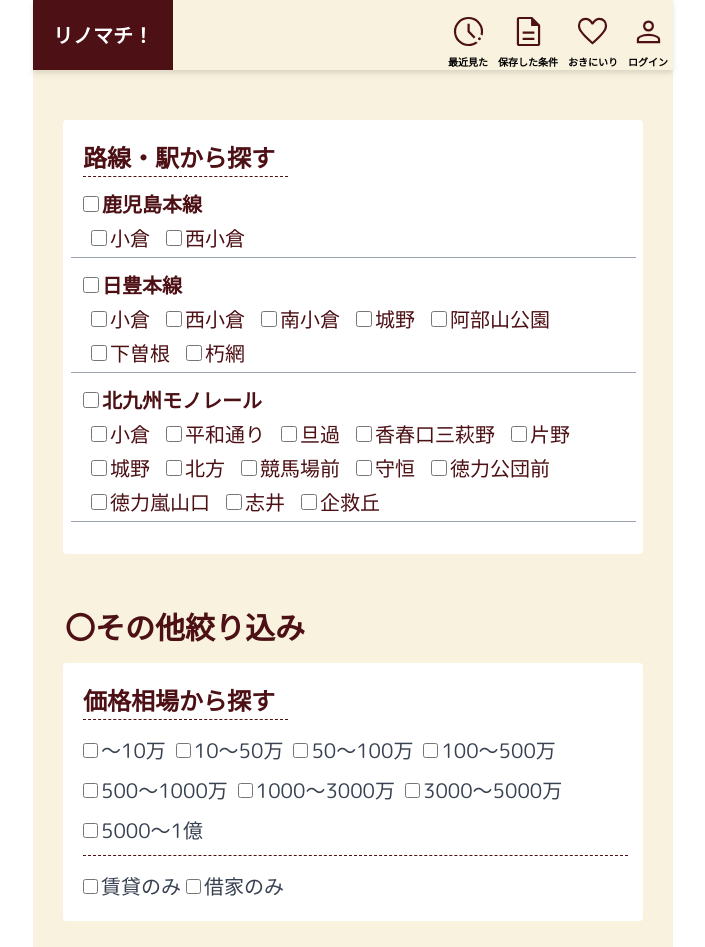
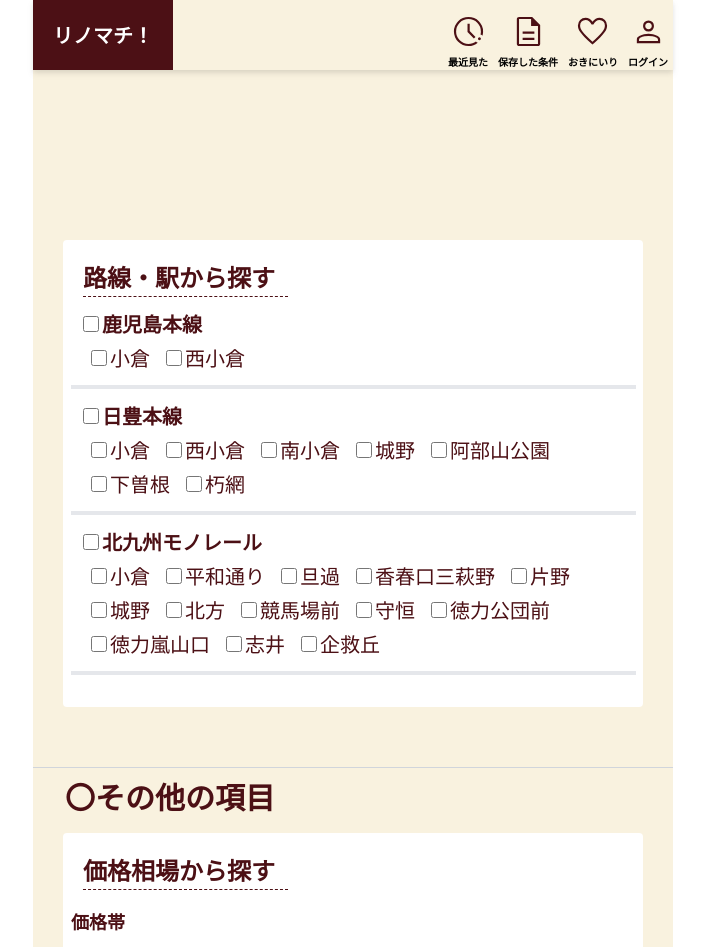
Before and after one commit to yama-chiiii/Rinomachi-Front, a Next.js app: page /search/searchline in a window 1280 px wide. Shown: the top 947 px of the page, without its empty margins (287-992 px from the left). Built offline with nearby package versions, Linux system fonts and the light colour scheme; a web font is replaced by a local one.

Commit message:
style: 条件を他ページへ渡す

```diff
--- a/src/app/component/Line.tsx
+++ b/src/app/component/Line.tsx
@@ -1,6 +1,6 @@
 'use client'
 
-import { useState } from 'react'
+import { useEffect, useState } from 'react'
 
 type LineProps = {
   onConditionChange: (condition: string, checked: boolean) => void
@@ -30,7 +30,7 @@ function CheckBox({
         className='w-16 h-16 text-brown-dark bg-gray-100 border-gray-300 rounded focus:ring-blue-500 focus:ring-2'
       />
       <label
-        className={`ml-3 text-dark-brown  text-sm lg:text-xl ${
+        className={`ml-3 text-dark-brown text-sm lg:text-xl ${
           isBold ? 'font-bold' : 'font-medium'
         }`}
       >
@@ -67,14 +67,17 @@ export default function Line({ onConditionChange }: LineProps) {
       '志井',
       '企救丘',
     ],
-  } as const // 'as const' を追加してリテラル型に固定
+  } as const
 
   const [checkedItems, setCheckedItems] = useState<Record<string, boolean>>({})
+  const [pendingUpdates, setPendingUpdates] = useState<
+    { name: string; checked: boolean }[]
+  >([])
 
   const toggleCheck = (name: string, checked: boolean) => {
     setCheckedItems((prev) => {
       const newState = { ...prev, [name]: checked }
-      onConditionChange(name, checked) // 親に通知
+      setPendingUpdates((updates) => [...updates, { name, checked }])
       return newState
     })
   }
@@ -85,11 +88,19 @@ export default function Line({ onConditionChange }: LineProps) {
       const newState = { ...prev }
       stations.forEach((station) => {
         newState[station] = checked
-        onConditionChange(station, checked) // 駅ごとに通知
+        setPendingUpdates((updates) => [...updates, { name: station, checked }])
       })
       return newState
     })
   }
+
+  useEffect(() => {
+    if (pendingUpdates.length > 0) {
+      const updates = [...pendingUpdates]
+      setPendingUpdates([])
+      updates.forEach(({ name, checked }) => onConditionChange(name, checked))
+    }
+  }, [pendingUpdates, onConditionChange])
 
   return (
     <div className='w-full flex flex-col mx-auto mb-32 font-mPlus font-semibold text-2xl'>
@@ -100,30 +111,28 @@ export default function Line({ onConditionChange }: LineProps) {
           </div>
           {Object.entries(groups).map(([group, items]) => (
             <div key={group} className='mb-12'>
-              {/* 路線名のチェックボックス */}
-              <div className='mb-4 ml-8 '>
+              <div className='mb-4 ml-8'>
                 <CheckBox
                   name={group}
                   isChecked={items.every((item) => checkedItems[item])} // 全駅が選択されている場合にチェック
                   toggleCheck={(name, checked) =>
                     toggleGroup(name as keyof typeof groups, checked)
-                  } // 型を明示
-                  isBold={true} // 路線名を太文字にする
+                  }
+                  isBold={true}
                 />
               </div>
-              {/* 駅のチェックボックス */}
-              <div className='flex flex-wrap gap-4 ml-16'>
+
+              <div className='flex flex-wrap gap-4 ml-16 mb-12'>
                 {items.map((item) => (
                   <CheckBox
                     key={item}
                     name={item}
-                    isChecked={!!checkedItems[item]} // 駅名の状態
+                    isChecked={!!checkedItems[item]}
                     toggleCheck={toggleCheck}
-                    isBold={false}
                   />
                 ))}
-                  </div>
-                  <hr className="w-full my-4 mx-8 border-1 border-gray-400" />
+              </div>
+              <hr className='w-full my-4 mx-8 border-2 border-gray-200' />
             </div>
           ))}
         </div>
--- a/src/app/component/Price.tsx
+++ b/src/app/component/Price.tsx
@@ -1,107 +1,110 @@
 'use client'
-import { useState } from 'react'
+
+import { useEffect, useState } from 'react'
+
+type PriceProps = {
+  onConditionChange: (condition: string, checked: boolean) => void
+}
 
 function CheckBox({
   name,
-  id,
-  setIsChecked,
+  isChecked,
+  toggleCheck,
+  isBold = false,
 }: {
   name: string
-  id: string
-  setIsChecked: () => void
+  isChecked: boolean
+  isBold?: boolean
+  toggleCheck: (name: string, checked: boolean) => void
 }) {
-  const handleChange = () => {
-    setIsChecked()
+  const handleChange = (event: React.ChangeEvent<HTMLInputElement>) => {
+    toggleCheck(name, event.target.checked)
   }
+
   return (
-    <div className='flex items-center space-x-3'>
+    <div className='flex items-center ml-12'>
       <input
         type='checkbox'
-        id={id}
+        checked={isChecked}
         onChange={handleChange}
-        className='w-15 h-15 text-blue-500 bg-gray-100 border-gray-300 rounded focus:ring-blue-500 focus:ring-2'
+        className='w-16 h-16 text-brown-dark bg-gray-100 border-gray-300 rounded focus:ring-blue-500 focus:ring-2'
       />
-      <label htmlFor='checkbox' className='text-gray-700 font-medium'>
+      <label
+        className={`ml-3 text-dark-brown text-sm lg:text-xl ${
+          isBold ? 'font-bold' : 'font-medium'
+        }`}
+      >
         {name}
       </label>
     </div>
   )
 }
 
-export default function Price() {
-  const [isChecked, setIsChecked] = useState(false)
-  // eslint-disable-next-line @typescript-eslint/no-unused-vars
-  const [line, setLine] = useState('JQ')
+export default function Price({ onConditionChange }: PriceProps) {
+  const groups = {
+    価格帯: [
+      '〜10万',
+      '10〜50万',
+      '50〜100万',
+      '100〜500万',
+      '500〜1000万',
+      '1000〜3000万',
+      '3000〜5000万',
+      '5000〜1億',
+    ],
+    タイプ: ['賃貸のみ', '借家のみ'],
+  } as const
+
+  const [checkedItems, setCheckedItems] = useState<Record<string, boolean>>({})
+  const [pendingUpdates, setPendingUpdates] = useState<
+    { name: string; checked: boolean }[]
+  >([])
+
+  const toggleCheck = (name: string, checked: boolean) => {
+    setCheckedItems((prev) => {
+      const newState = { ...prev, [name]: checked }
+      setPendingUpdates((updates) => [...updates, { name, checked }]) // 非同期で処理
+      return newState
+    })
+  }
+
+  useEffect(() => {
+    if (pendingUpdates.length > 0) {
+      const updates = [...pendingUpdates]
+      setPendingUpdates([])
+      updates.forEach(({ name, checked }) => onConditionChange(name, checked))
+    }
+  }, [pendingUpdates, onConditionChange])
 
   return (
-    <>
-      <div className='w-full mb-32 flex flex-col mx-auto font-mPlus font-semibold text-2xl'>
-        <div className='w-full h-full bg-brown-light text-red-dark'>
-          <div className='bg-white rounded mb-20 mx-30 pr-15 pb-20'>
-            <div className='flex border-b border-dashed border-brown-dark w-205 pt-20 ml-20'>
-              <div className='font-mPlus text-brown-dark'>価格相場から探す</div>
-            </div>
-            <div className='flex w-full h-auto'>
-              <div className='flex-col text-xl'>
-                <div className='flex flex-wrap gap-10 mt-15 ml-20 pb-10 border-b border-dashed border-brown-dark'>
+    <div className='w-full flex flex-col mx-auto mb-32 font-mPlus font-semibold text-2xl'>
+      <div className='w-full h-full bg-brown-light text-brown-dark'>
+        <div className='bg-white rounded mt-12 mb-20 mx-30 pr-15 pb-20'>
+          <div className='flex border-b border-dashed border-brown-dark w-205 mb-12 pt-20 ml-20'>
+            <div className='font-mPlus text-brown-dark'>価格相場から探す</div>
+          </div>
+          {Object.entries(groups).map(([group, items]) => (
+            <div key={group} className='mb-12'>
+              <div className='mb-4 ml-8'>
+                <label className='text-dark-brown font-bold text-lg'>
+                  {group}
+                </label>
+              </div>
+
+              <div className='flex flex-wrap gap-4 ml-16 mb-12'>
+                {items.map((item) => (
                   <CheckBox
-                    name='〜10万'
-                    id='price'
-                    setIsChecked={() => setIsChecked(!isChecked)}
+                    key={item}
+                    name={item}
+                    isChecked={!!checkedItems[item]}
+                    toggleCheck={toggleCheck}
                   />
-                  <CheckBox
-                    name='10〜50万'
-                    id='price'
-                    setIsChecked={() => setIsChecked(!isChecked)}
-                  />
-                  <CheckBox
-                    name='50〜100万'
-                    id='price'
-                    setIsChecked={() => setIsChecked(!isChecked)}
-                  />
-                  <CheckBox
-                    name='100〜500万'
-                    id='price'
-                    setIsChecked={() => setIsChecked(!isChecked)}
-                  />
-                  <CheckBox
-                    name='500〜1000万'
-                    id='price'
-                    setIsChecked={() => setIsChecked(!isChecked)}
-                  />
-                  <CheckBox
-                    name='1000〜3000万'
-                    id='price'
-                    setIsChecked={() => setIsChecked(!isChecked)}
-                  />
-                  <CheckBox
-                    name='3000〜5000万'
-                    id='price'
-                    setIsChecked={() => setIsChecked(!isChecked)}
-                  />
-                  <CheckBox
-                    name='5000〜1億'
-                    id='price'
-                    setIsChecked={() => setIsChecked(!isChecked)}
-                  />
-                </div>
-                <div className='flex flex-wrap gap-5 mt-15 ml-20'>
-                  <CheckBox
-                    name='賃貸のみ'
-                    id='price'
-                    setIsChecked={() => setIsChecked(!isChecked)}
-                  />
-                  <CheckBox
-                    name='借家のみ'
-                    id='price'
-                    setIsChecked={() => setIsChecked(!isChecked)}
-                  />
-                </div>
+                ))}
               </div>
             </div>
-          </div>
+          ))}
         </div>
       </div>
-    </>
+    </div>
   )
 }
--- a/src/app/search/searchline/page.tsx
+++ b/src/app/search/searchline/page.tsx
@@ -1,52 +1,52 @@
-'use client';
+'use client'
 
-import Line from '@/app/component/Line';
-import Price from '@/app/component/Price';
-import { useRouter } from 'next/navigation';
-import { useState } from 'react';
+import Line from '@/app/component/Line'
+import Price from '@/app/component/Price'
+import { useRouter } from 'next/navigation'
+import { useState } from 'react'
 
 export default function SearchLine() {
-  const [selectedConditions, setSelectedConditions] = useState<string[]>([]);
-  const router = useRouter();
+  const [selectedConditions, setSelectedConditions] = useState<string[]>([])
+  const router = useRouter()
 
   const handleConditionChange = (condition: string, checked: boolean) => {
-    setTimeout(() => {
-      setSelectedConditions((prev) => {
-        const newConditions = checked
-          ? [...prev, condition].filter(
-              (value, index, self) => self.indexOf(value) === index
-            ) // 重複を排除
-          : prev.filter((c) => c !== condition);
-
-        return newConditions;
-      });
-    }, 0);
-  };
+    setSelectedConditions((prev) => {
+      const newConditions = checked
+        ? [...prev, condition].filter(
+            (value, index, self) => self.indexOf(value) === index,
+          ) // 重複を排除
+        : prev.filter((c) => c !== condition)
+      return newConditions
+    })
+  }
 
   const handleSearch = () => {
     if (selectedConditions.length > 0) {
       const query = new URLSearchParams({
-        conditions: selectedConditions.join(','), // 駅名のみをクエリに追加
-      });
-      router.push(`/houseList?${query.toString()}`);
+        conditions: selectedConditions.join(','), // 選択された条件をクエリに追加
+      })
+      router.push(`/houseList?${query.toString()}`)
     } else {
-      alert('条件を選択してください。');
+      alert('条件を選択してください。')
     }
-  };
+  }
 
   return (
-    <div className="w-full lg:w-1/2 min-h-screen bg-brown-light flex flex-col mx-auto font-mPlus font-semibold text-2xl">
-      <Line onConditionChange={handleConditionChange} />
-      <div className="mx-32 mb-12 text-3xl text-brown-dark">〇その他絞り込み</div>
-      <Price />
-      <div className="flex justify-center text-center">
+    <div className='w-full lg:w-1/2 min-h-screen bg-brown-light flex flex-col mx-auto font-mPlus font-semibold text-2xl'>
+      <div className='mt-120 '>
+        <Line onConditionChange={handleConditionChange} />
+      </div>
+      <hr className='my-8 border-t border-gray-300' />
+      <div className='mx-32 text-3xl text-brown-dark'>〇その他の項目</div>
+      <Price onConditionChange={handleConditionChange} />
+      <div className='flex justify-center text-center'>
         <button
           onClick={handleSearch}
-          className="my-20 mb-80 px-30 py-15 rounded bg-brown-dark text-white text-xl hover:text-brown"
+          className='my-20 mb-80 px-30 py-15 rounded bg-brown-dark text-white text-xl hover:text-brown'
         >
           この条件で検索する
         </button>
       </div>
     </div>
-  );
+  )
 }
--- a/src/app/search/searchprice/page.tsx
+++ b/src/app/search/searchprice/page.tsx
@@ -1,24 +1,50 @@
+'use client'
+
 import Line from '@/app/component/Line'
 import Price from '@/app/component/Price'
-import Link from 'next/link'
+import { useRouter } from 'next/navigation'
+import { useState } from 'react'
 
-export default function SearchPrice() {
+export default function SearchLine() {
+  const [selectedConditions, setSelectedConditions] = useState<string[]>([])
+  const router = useRouter()
+
+  const handleConditionChange = (condition: string, checked: boolean) => {
+    setSelectedConditions((prev) => {
+      const newConditions = checked
+        ? [...prev, condition].filter(
+            (value, index, self) => self.indexOf(value) === index,
+          ) // 重複を排除
+        : prev.filter((c) => c !== condition)
+      return newConditions
+    })
+  }
+
+  const handleSearch = () => {
+    if (selectedConditions.length > 0) {
+      const query = new URLSearchParams({
+        conditions: selectedConditions.join(','), // 選択された条件をクエリに追加
+      })
+      router.push(`/houseList?${query.toString()}`)
+    } else {
+      alert('条件を選択してください。')
+    }
+  }
+
   return (
-    <div className='"w-full lg:w-1/2 min-h-screen bg-brown-light flex flex-col mx-auto font-mPlus font-semibold text-2xl'>
-      <div className='mt-120 z-10'>
-        <Price />
+    <div className='w-full lg:w-1/2 min-h-screen bg-brown-light flex flex-col mx-auto font-mPlus font-semibold text-2xl'>
+      <div className=' mt-120 '>
+        <Price onConditionChange={handleConditionChange} />
       </div>
-      <div className='mx-32 mb-12 text-3xl text-brown-dark z-10'>
-        〇その他絞り込み
-      </div>
-      <div className='-mt-120'>
-        <Line />
-      </div>
+      <hr className='my-8 border-t border-gray-300' />
+      <div className='mx-32 text-3xl text-brown-dark'>〇その他の項目</div>
+      <Line onConditionChange={handleConditionChange} />
       <div className='flex justify-center text-center'>
-        <button className='my-20 mb-80 px-30 py-15 rounded bg-brown-dark text-white text-xl'>
-          <Link href={'./../houseList'} className='hover:text-brown'>
-            この条件で検索する
-          </Link>
+        <button
+          onClick={handleSearch}
+          className='my-20 mb-80 px-30 py-15 rounded bg-brown-dark text-white text-xl hover:text-brown'
+        >
+          この条件で検索する
         </button>
       </div>
     </div>
```
